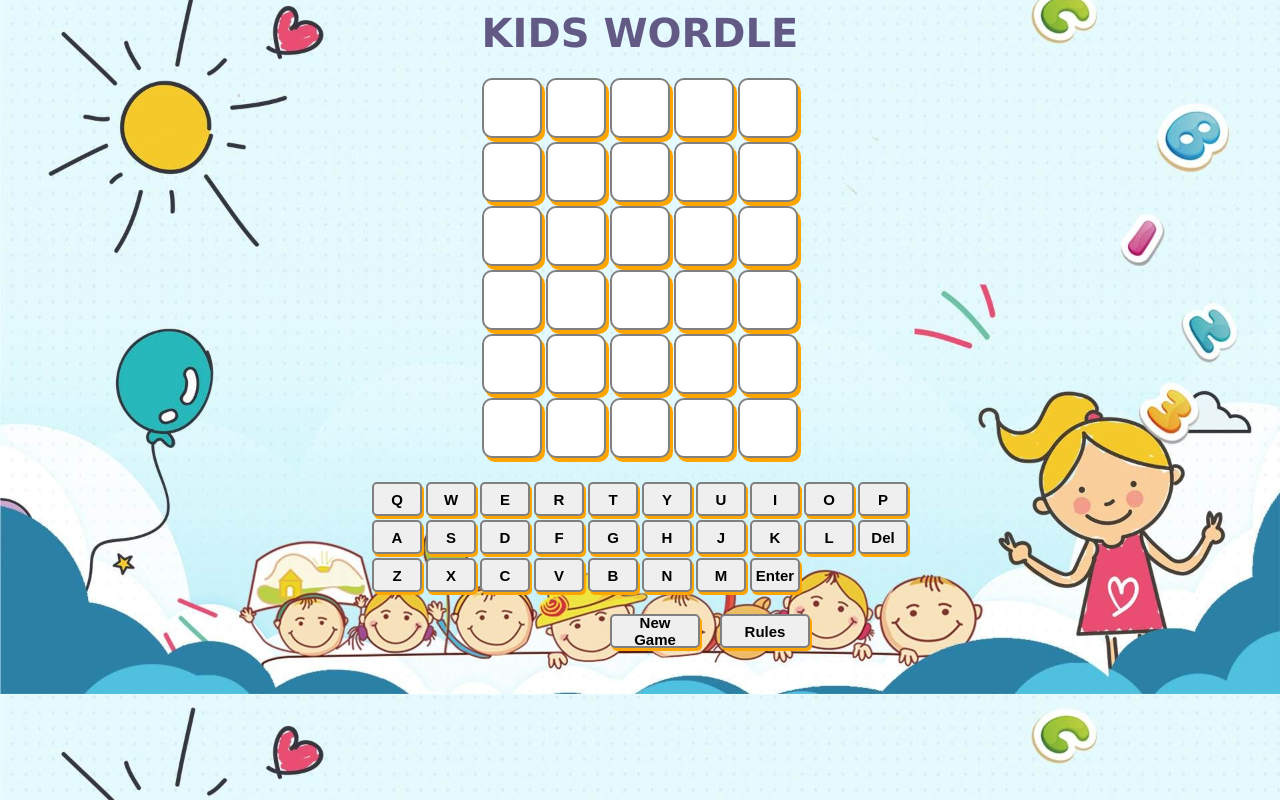
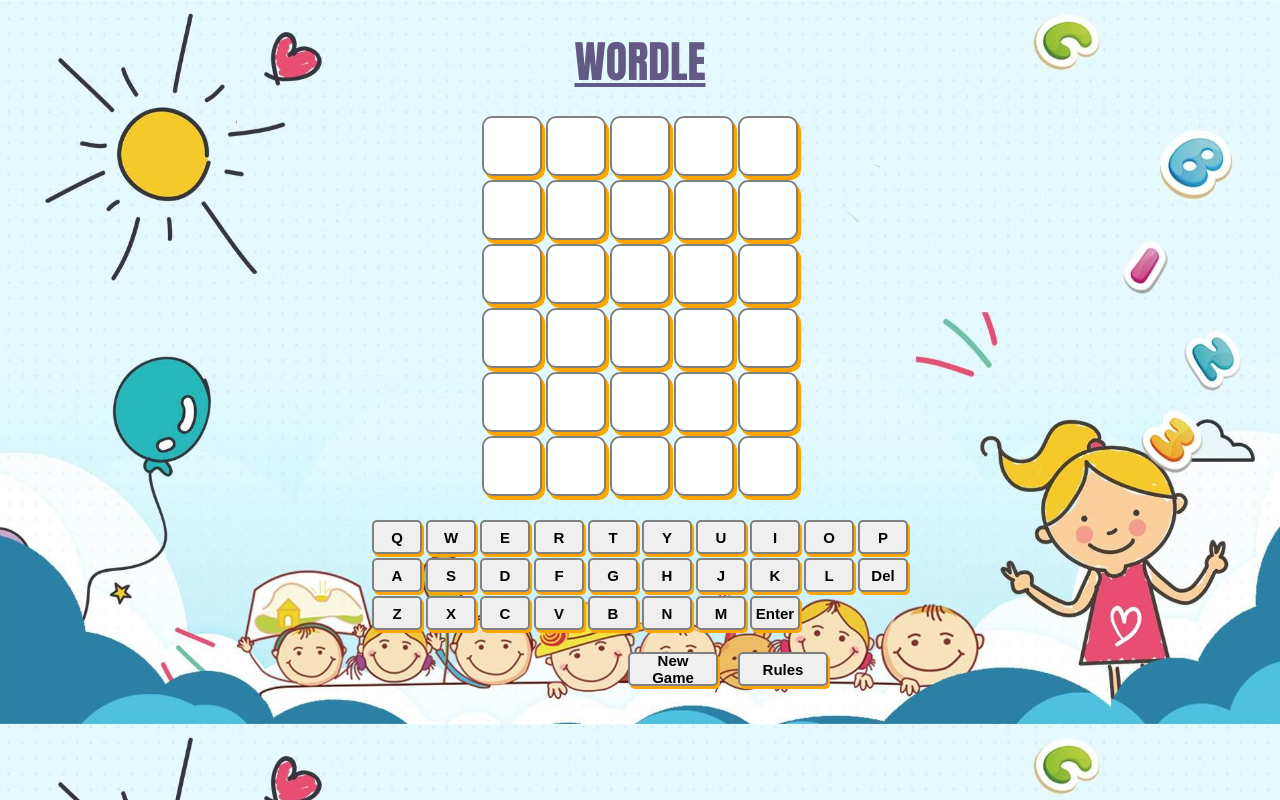
Before and after one commit to SA-0601/Wordle-game, a plain HTML site: page index.html in a window 1280 px wide. Drawn offline with Linux system fonts and the light colour scheme.

```diff
--- a/index.html
+++ b/index.html
@@ -13,7 +13,7 @@
 
     <div id="main-container">
         <div id="title">
-            <h1>KIDS WORDLE</h1>
+            <h1>WORDLE</h1>
         </div>
         <div id="gameboard">
 
--- a/style.css
+++ b/style.css
@@ -6,7 +6,7 @@
 
 body{
 
-    margin: 10px;
+    margin: 28px;
     text-align: center;
     font-family: 'Lucida Sans', 'Lucida Sans Regular', 'Lucida Grande', 'Lucida Sans Unicode', Geneva, Verdana, sans-serif;
     background-image: url(./files/background.jpg);
@@ -15,9 +15,9 @@
 }
 
 #title{
-    font-family:
+    font-family: Impact, Haettenschweiler, 'Arial Narrow Bold', sans-serif;
     text-decoration: underline;
-    font-size: 20px;
+    font-size: 22px;
     color: #635985;
 }
 
```
Also changed, not shown: README.txt (deleted), 1 other file.
